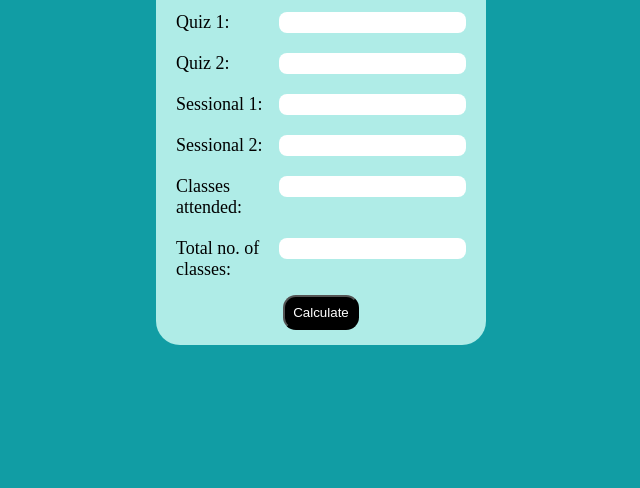
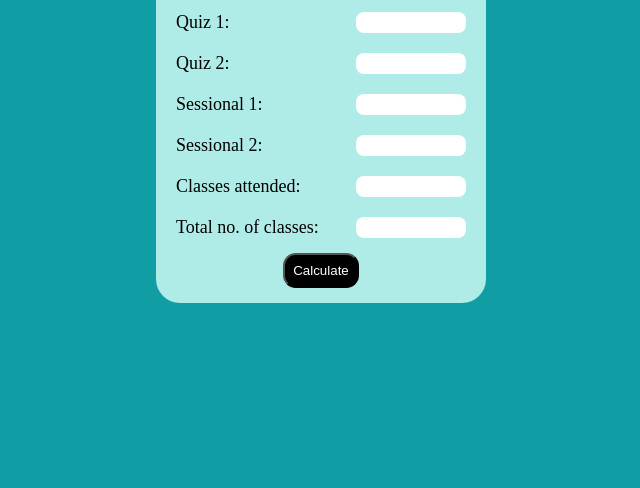
Before and after one commit to pardhiv-sai/Internal-marks-calculator, a plain HTML site: page index.html in a window 1280 px wide. Shown: the part 312-800 px from the top of the page, without its empty margins (319-959 px from the left). Drawn offline with Linux system fonts and the light colour scheme.

Commit message:
Update style.css

```diff
--- a/style.css
+++ b/style.css
@@ -31,6 +31,9 @@ body{
     flex:1;
 }
 
+.marks input{
+    width: 100px;
+}
 
 .calculate{
     margin-top: 10px;
```
